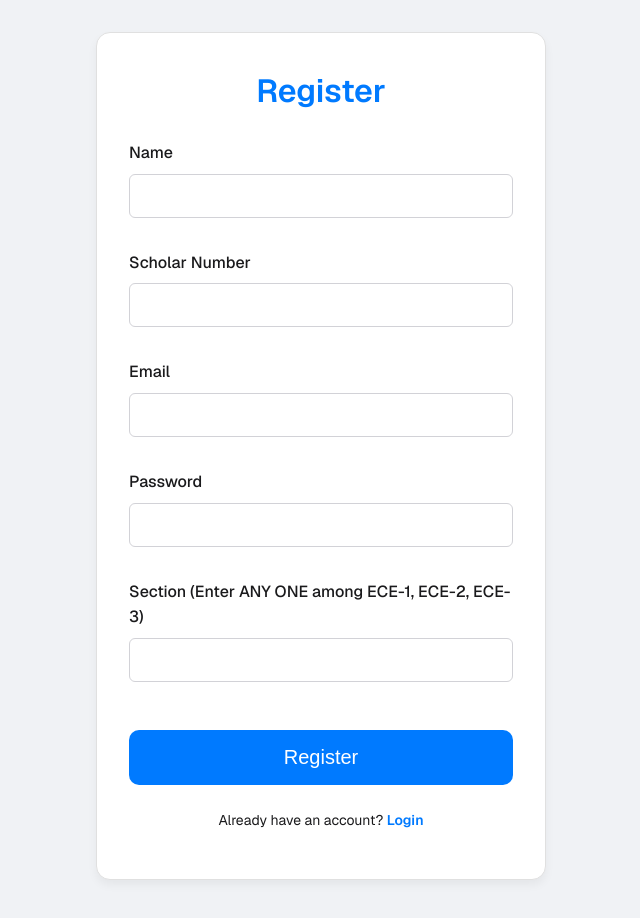
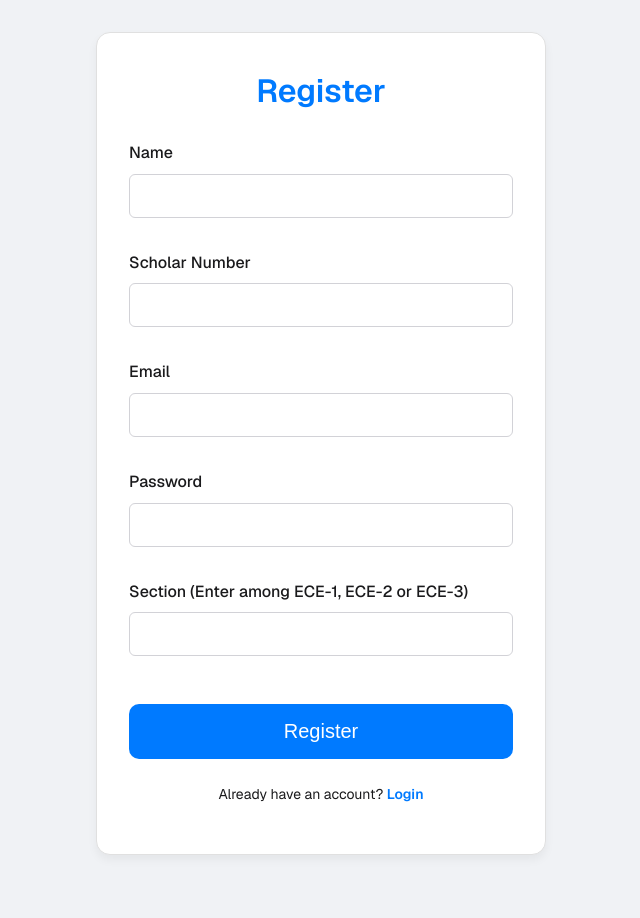
Before and after one commit to devansh-nitb/studyportal-ece-frontend, a React (Create React App) app: page /register in a window 1280 px wide. Shown: the top 918 px of the page, without its empty margins (319-959 px from the left). Built offline with nearby package versions, Linux system fonts and the light colour scheme; no server answers.

Commit message:
Commit 4

```diff
--- a/src/components/Auth/Register.js
+++ b/src/components/Auth/Register.js
@@ -104,7 +104,7 @@ const Register = () => {
             />
           </div>
           <div className="form-group">
-            <label htmlFor="section">Section (Enter ANY ONE among ECE-1, ECE-2, ECE-3)</label>
+            <label htmlFor="section">Section (Enter among ECE-1, ECE-2 or ECE-3)</label>
             <input
               type="text"
               id="section"
```
